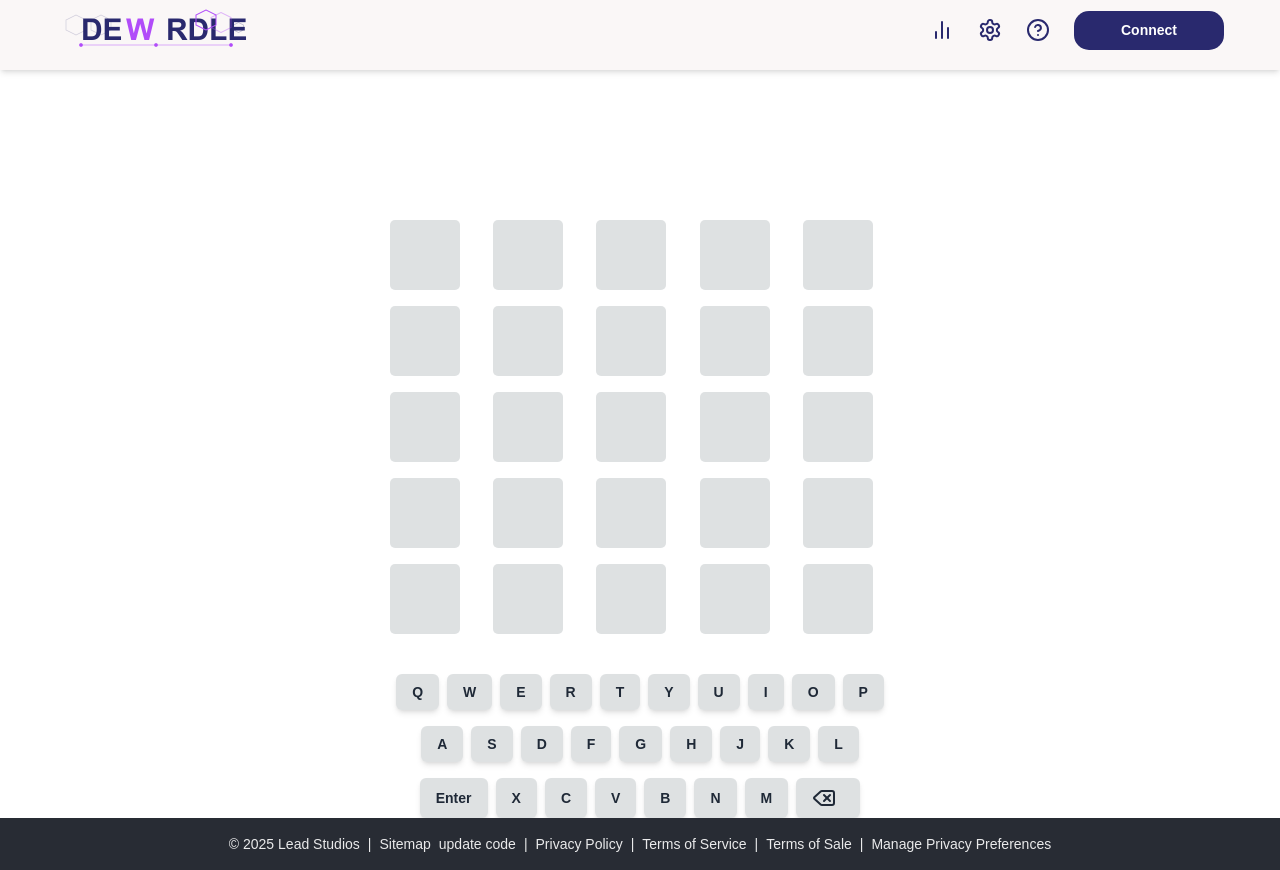
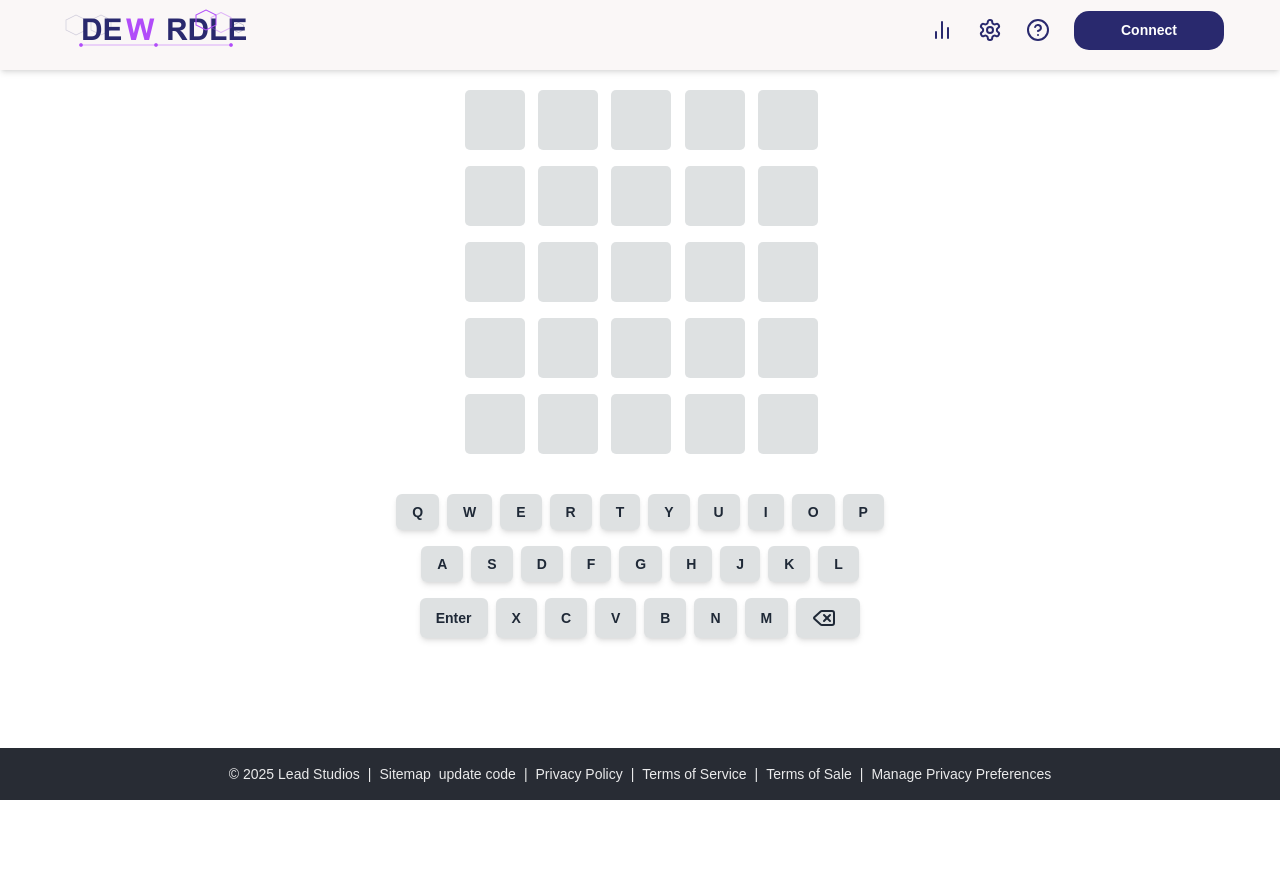
Before and after one commit to yusuftomilola/DeWordle, a Next.js app in the folder frontend/: page / in a window 1280 px wide. After the commit the page ends 800 px from the top, so only its background shows below. Built offline with nearby package versions, Linux system fonts and the light colour scheme; a web font is replaced by a local one.

Commit message:
box reduced

```diff
--- a/frontend/components/WordGrid.jsx
+++ b/frontend/components/WordGrid.jsx
@@ -4,14 +4,14 @@ function WordGrid() {
   const inputs = Array.from({ length: 25 });
 
   return (
-    <div className="mt-[150px]">
-      <div className="grid grid-cols-5 gap-2 md:gap-4 place-content-center mx-auto bg-white w-[250px] md:w-[500px] ">
+    <div className='mt-5'>
+      <div className="grid grid-cols-5 gap-2 md:gap-4 place-content-center mx-auto bg-white w-[250px] md:w-[350px] ">
         {inputs.map((_, index) => (
           <input
             key={index}
             type="text"
             maxLength="1"
-            className="w-[40px] h-[40px] md:w-[70px] md:h-[70px] rounded-[5px] bg-[#939B9F4D] text-center"
+            className="w-[40px] h-[40px] md:w-[60px] md:h-[60px] rounded-[5px] bg-[#939B9F4D] text-center"
           />
         ))}
       </div>
```
